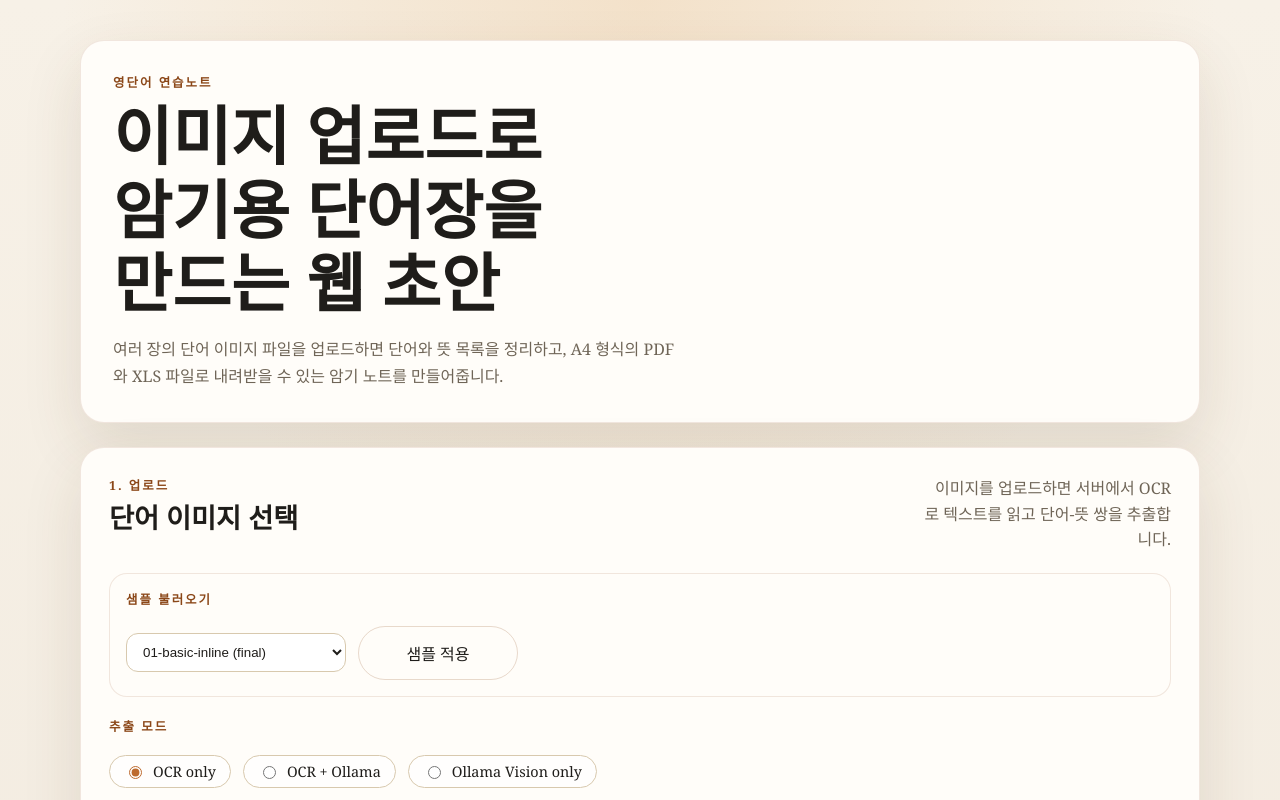
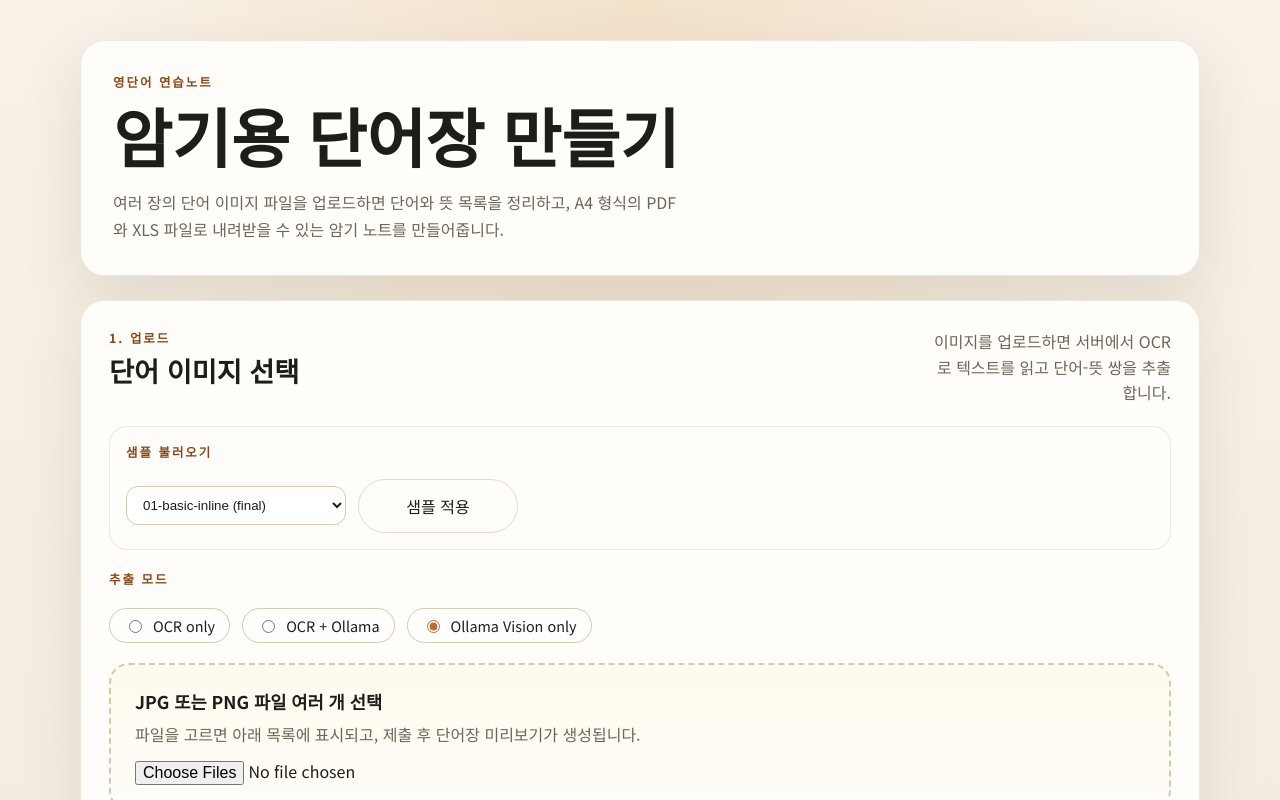
Before and after one commit to nworkers/english_word_notes, a Next.js app: page / in a window 1280 px wide. Shown: the top 800 px of the page. Built offline with nearby package versions, Linux system fonts and the light colour scheme.

Commit message:
Polish product copy and default UI settings

```diff
--- a/app/globals.css
+++ b/app/globals.css
@@ -25,7 +25,7 @@ body {
     radial-gradient(circle at top, rgba(236, 196, 147, 0.35), transparent 28%),
     linear-gradient(180deg, #f7f1e7 0%, #efe7db 100%);
   color: var(--ink);
-  font-family: Georgia, "Times New Roman", serif;
+  font-family: "Noto Sans KR", "Noto Sans", sans-serif;
 }
 
 button,
@@ -75,7 +75,7 @@ input {
 }
 
 .hero-card h1 {
-  max-width: 12ch;
+  max-width: none;
   font-size: clamp(2.3rem, 5vw, 4.4rem);
 }
 
--- a/app/layout.tsx
+++ b/app/layout.tsx
@@ -1,4 +1,6 @@
 import type { Metadata } from "next";
+import "@fontsource/noto-sans-kr/400.css";
+import "@fontsource/noto-sans-kr/700.css";
 import "./globals.css";
 
 export const metadata: Metadata = {
--- a/app/page.tsx
+++ b/app/page.tsx
@@ -35,7 +35,7 @@ export default function HomePage() {
   const [files, setFiles] = useState<File[]>([]);
   const [result, setResult] = useState<ExtractionResponse | null>(null);
   const [error, setError] = useState<string | null>(null);
-  const [mode, setMode] = useState<"ocr" | "ocr+ollama" | "ollama-vision">("ocr");
+  const [mode, setMode] = useState<"ocr" | "ocr+ollama" | "ollama-vision">("ollama-vision");
   const [isPending, startTransition] = useTransition();
   const [wordRows, setWordRows] = useState<MemoryNoteRow[]>([]);
   const [meaningRows, setMeaningRows] = useState<MemoryNoteRow[]>([]);
@@ -350,7 +350,7 @@ export default function HomePage() {
     <main className="page-shell">
       <section className="hero-card">
         <p className="eyebrow">영단어 연습노트</p>
-        <h1>이미지 업로드로 암기용 단어장을 만드는 웹 초안</h1>
+        <h1>암기용 단어장 만들기</h1>
         <p className="hero-copy">
           여러 장의 단어 이미지 파일을 업로드하면 단어와 뜻 목록을 정리하고,
           A4 형식의 PDF와 XLS 파일로 내려받을 수 있는 암기 노트를 만들어줍니다.
```
Also changed, not shown: 5 other files (tests, documents, lock files or other folders).
